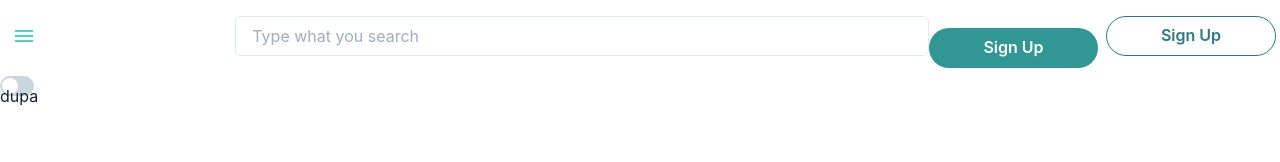
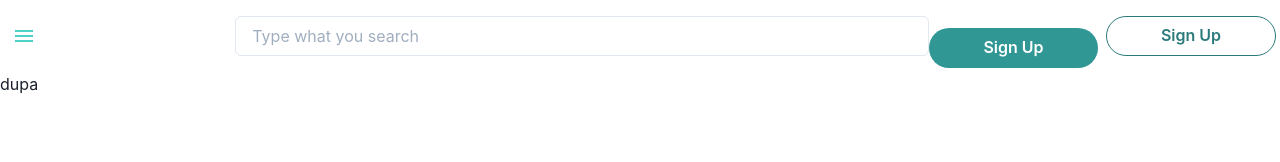
Before and after one commit to Mateusz966/courses-app, a React (Create React App) app in the folder frontend/: page /profile in a window 1280 px wide. Shown: the top 162 px of the page. Built offline with nearby package versions, Linux system fonts and the light colour scheme.

Commit message:
48 fix profile issues

```diff
--- a/frontend/src/App.tsx
+++ b/frontend/src/App.tsx
@@ -5,6 +5,7 @@ import { Provider } from 'react-redux';
 import { history } from './config/history';
 import { store } from './config/store';
 import { Header } from './components/common/Header';
+import Profile from './views/Profile';
 
 const Register = lazy(() => import('./views/Register'));
 const Login = lazy(() => import('./views/Login'));
--- a/frontend/src/views/Dashboard/index.tsx
+++ b/frontend/src/views/Dashboard/index.tsx
@@ -3,6 +3,7 @@ import { FC, Suspense } from 'react';
 import { Route } from 'react-router-dom';
 import { TopNavBar } from '../../components/common/TopNavbar';
 import useHeader from '../../hooks/useHeader';
+import Login from '../Login';
 import Profile from '../Profile';
 
 const Dashboard: FC = () => {
@@ -10,9 +11,7 @@ const Dashboard: FC = () => {
   return (
     <>
       <TopNavBar />
-      <Switch>
-        <Route exact path="/profile" component={Profile} />
-      </Switch>
+      <Route exact path="/profile" component={Profile} />
     </>
   );
 };
--- a/frontend/src/views/Profile/index.tsx
+++ b/frontend/src/views/Profile/index.tsx
@@ -1,5 +1,11 @@
 import { FC } from 'react';
+
+
 const Profile: FC = () => {
   return <p>dupa</p>;
 };
+
+
+
+
 export default Profile;
```
